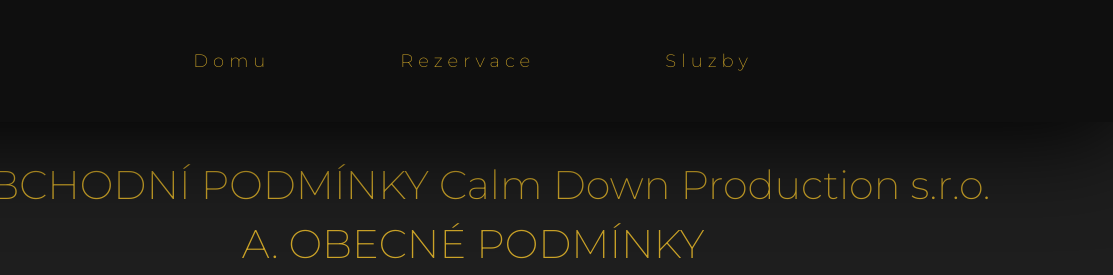
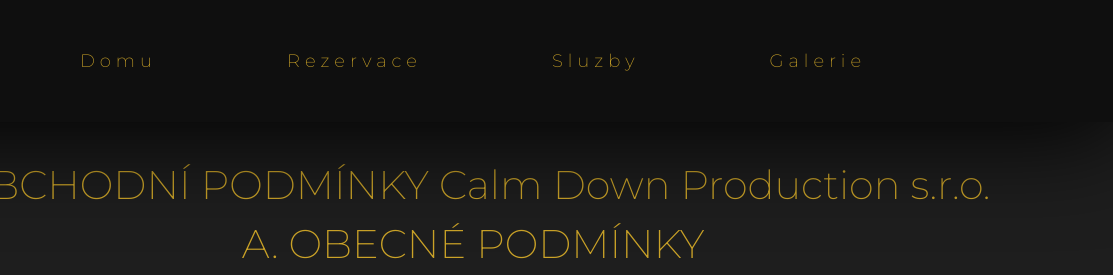
Before and after one commit to manolachelucian/ChrisWeb-Finito, a plain HTML site: page obchodni_podminky.html in a window 1280 px wide. Shown: the top 275 px of the page, 167-1280 px from the left. Drawn offline with nearby package versions, Linux system fonts and the light colour scheme.

Commit message:
Update obchodni_podminky.html

```diff
--- a/obchodni_podminky.html
+++ b/obchodni_podminky.html
@@ -21,6 +21,7 @@
                 <li><a href="index.html">Domu</a></li>
                 <li><a href="#kontakt">Rezervace</a></li>
                 <li><a href="#sluzba">Sluzby</a></li>
+                <li><a href="galerie.html">Galerie</a></li>
             </ul>
             <div class="hamburger">
                 <span class="bar"></span>
```
